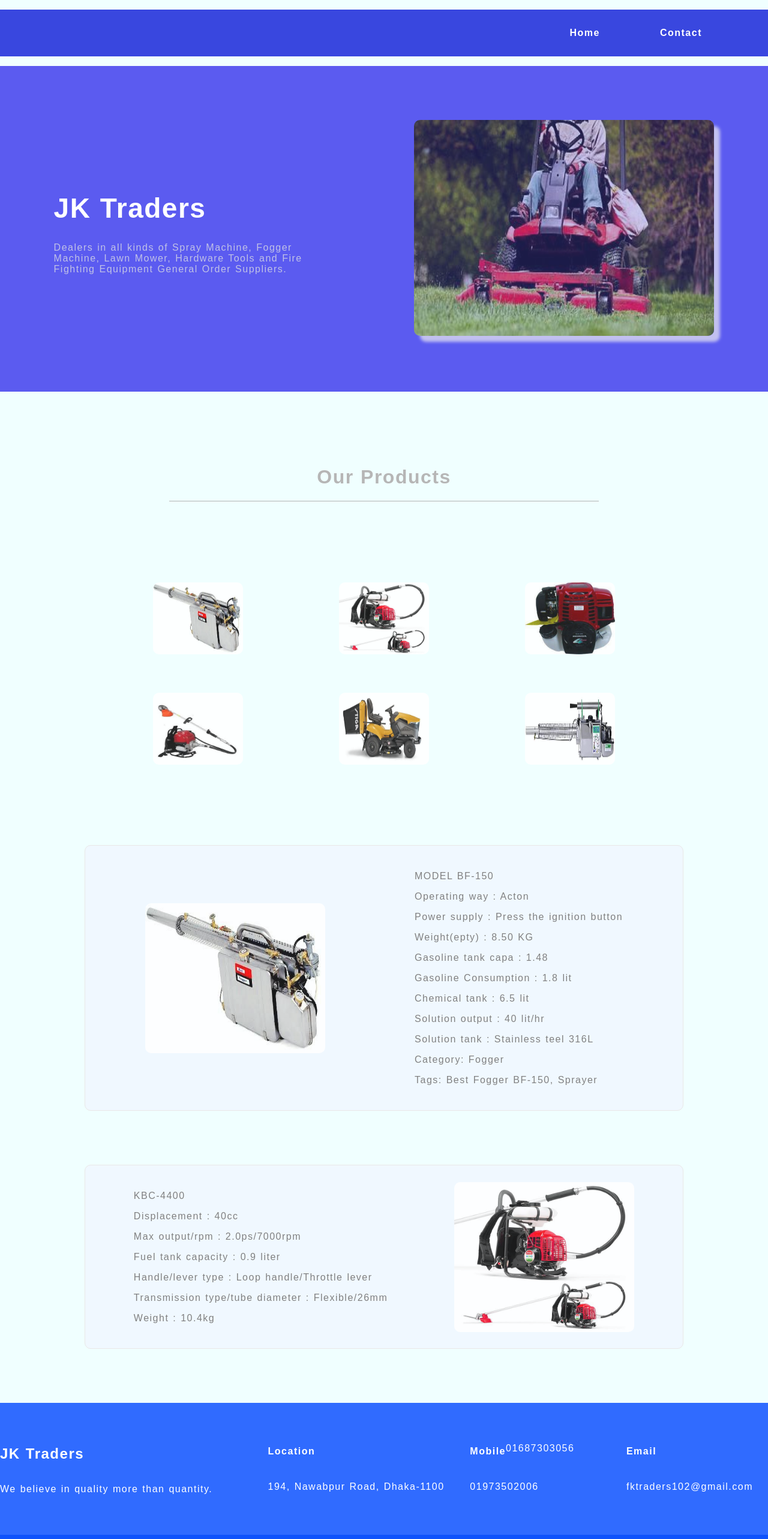
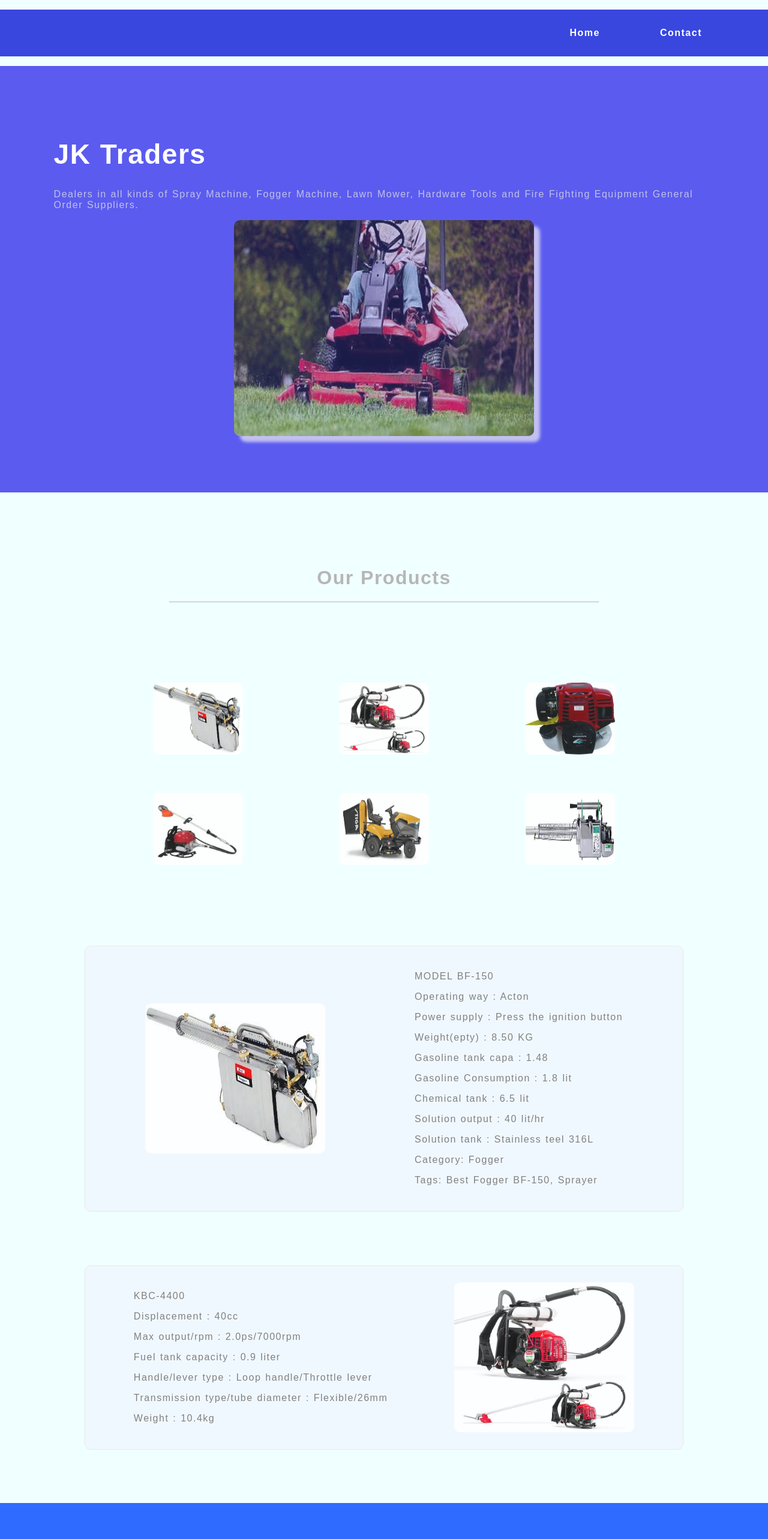
Before and after one commit to AntoAhamed/jktraders, a React (Create React App) app: page / in a window 1280 px wide. Shown: the top 2566 px of the page at 60% size. Built offline with nearby package versions, Linux system fonts and the light colour scheme.

Commit message:
screen size edit 4

```diff
--- a/src/App.css
+++ b/src/App.css
@@ -40,6 +40,7 @@ body {
   color: white;
   display: flex;
   flex-direction: row;
+  flex-wrap: wrap;
   justify-content: space-around;
   align-items: center;
   padding: 7% 0;
@@ -147,7 +148,7 @@ body {
   padding: 4% 0;
 }
 
-.App .footer .footer1>div {
+.App .footer .footer1>div>* {
   display: flex;
   flex-direction: row;
   flex-wrap: wrap;
```
